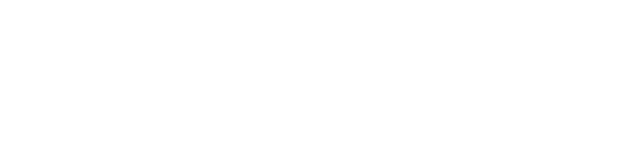
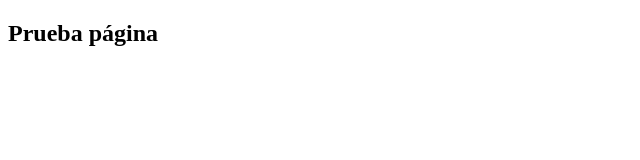
Before and after one commit to evaldiviam/project-intro, a plain HTML site: page index.html in a window 1280 px wide. Shown: the whole page, without its empty margins (0-640 px from the left). Drawn offline with Linux system fonts and the light colour scheme.

Commit message:
segundo commit

```diff
--- a/index.html
+++ b/index.html
@@ -6,6 +6,6 @@
     <title>Document</title>
 </head>
 <body>
-
+    <h2>Prueba página</h2>
 </body>
 </html>
```
Also changed, not shown: 1 other file.
